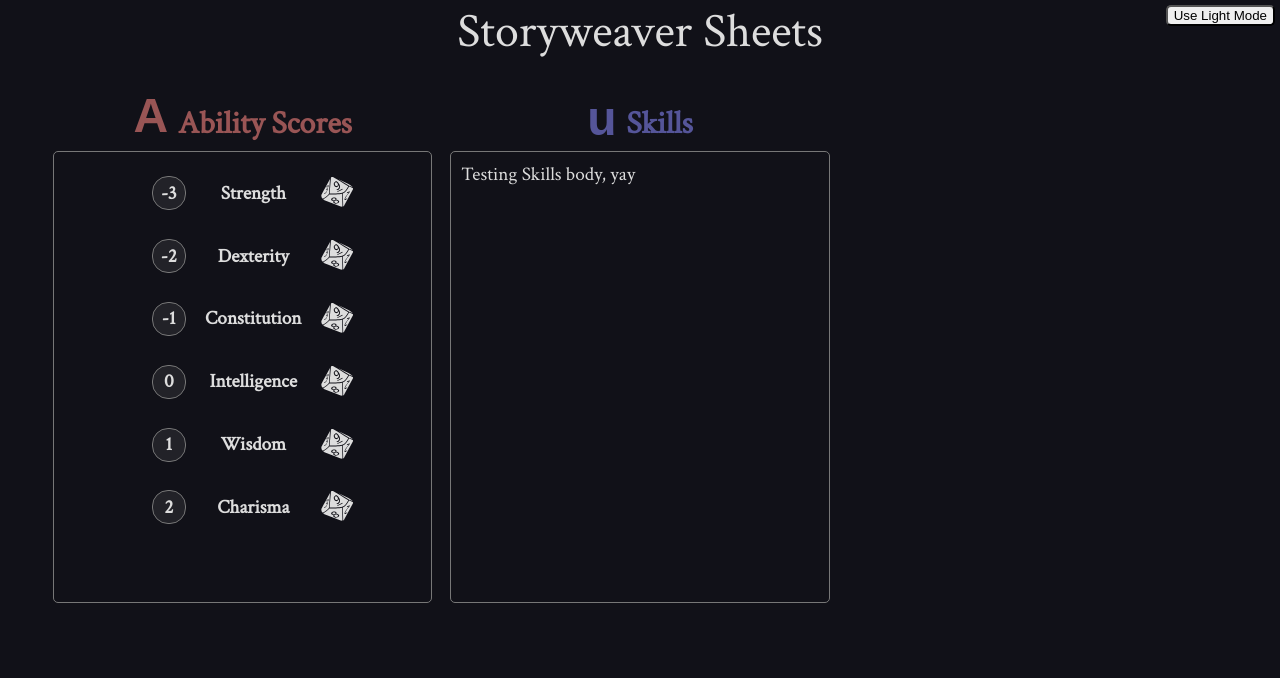
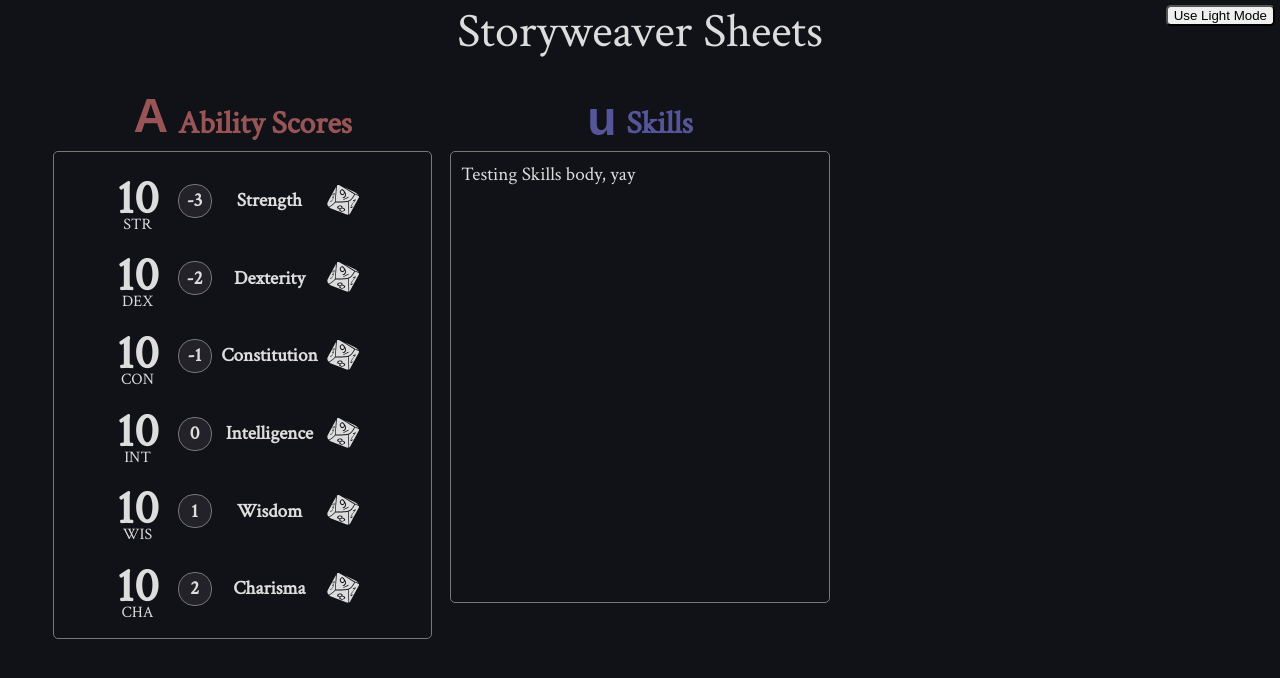
Before and after one commit to jamiesauve/story-weaver-sheets, a React (Create React App) app: page / in a window 1280 px wide. Shown: the top 678 px of the page. Built offline with nearby package versions, Linux system fonts and the light colour scheme; a web font is replaced by a local one.

Commit message:
Add Ability Score big numbers

```diff
--- a/src/components/content/AbilityScores.jsx
+++ b/src/components/content/AbilityScores.jsx
@@ -2,7 +2,7 @@ import styled from 'styled-components'
 
 import ScrollableList from '../ui/ScrollableList'
 
-import { abilityScoresAsLabels } from '../../constants/abilityScores';
+import { abilityScores } from '../../constants/abilityScores';
 import RollableListItem from '../ui/RollableListItem';
 
 const This = styled.div`
@@ -12,14 +12,50 @@ const This = styled.div`
   justify-content: center;
 `
 
+const Row = styled.div`
+  display: flex;
+`
+
+const AbilityScoreBox = styled.div`
+  display: flex;
+  flex-direction: column;
+  align-items: center;
+
+  margin-right: .6rem;
+`
+
+const AbilityScoreValue = styled.div`
+  font-size: 3rem;
+  font-weight: bold;
+
+`
+
+const AbilityScoreLabel = styled.div`
+  margin-top: -1rem;
+  font-size: 1rem;
+`
+
 const AbilityScores = () => {
-  const listItems = abilityScoresAsLabels.map((abilityScoreLabel, index) => (
-    <RollableListItem
-      bonus={index - 3}
-      command="GO CRAZY"
-      label={abilityScoreLabel}
-      key={abilityScoreLabel}
-    />
+  const listItems = abilityScores.map((abilityScore, index) => (
+    <Row
+      key={abilityScore.label}
+    >
+      <AbilityScoreBox>
+        <AbilityScoreValue>
+          {10}
+        </AbilityScoreValue>
+
+        <AbilityScoreLabel>
+          {abilityScore.abbr}
+        </AbilityScoreLabel>
+      </AbilityScoreBox>
+
+      <RollableListItem
+        bonus={index - 3}
+        command="GO CRAZY"
+        label={abilityScore.label}
+        />
+      </Row>
   ))
 
   return (
```
